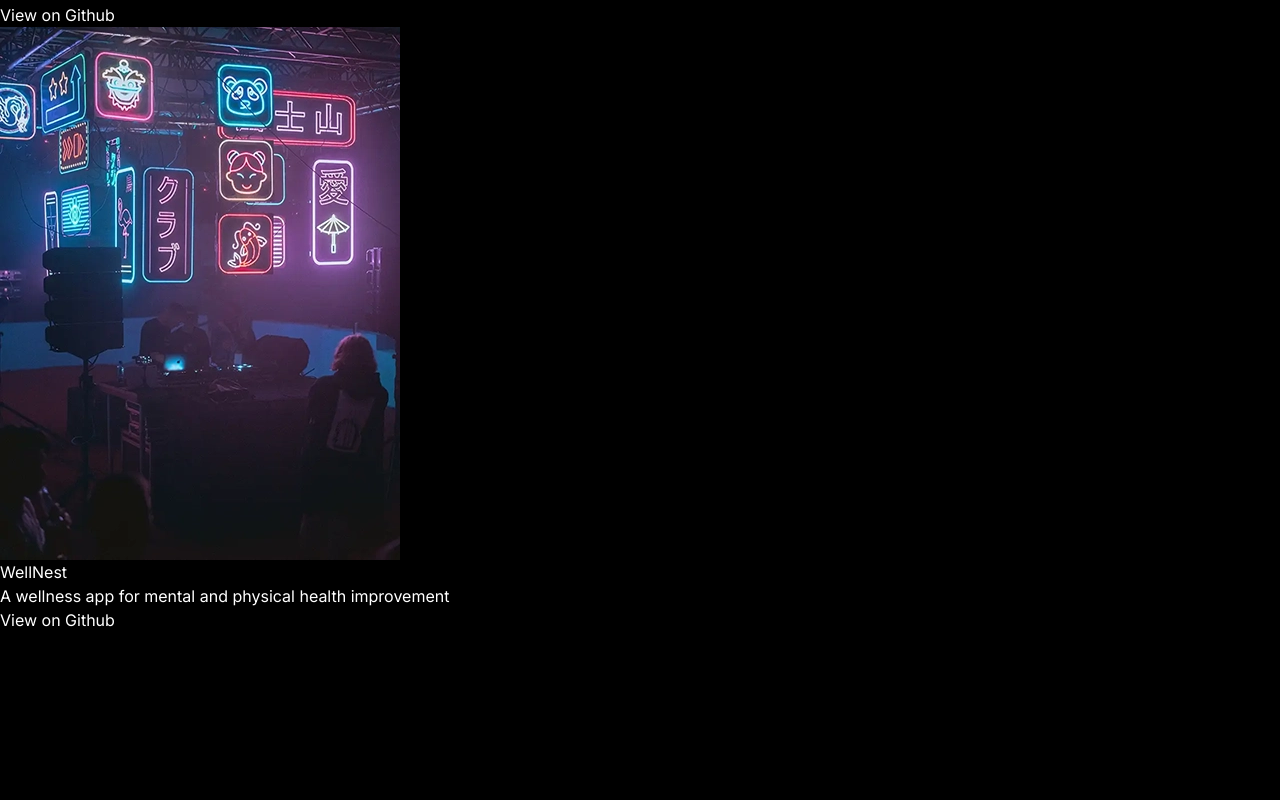
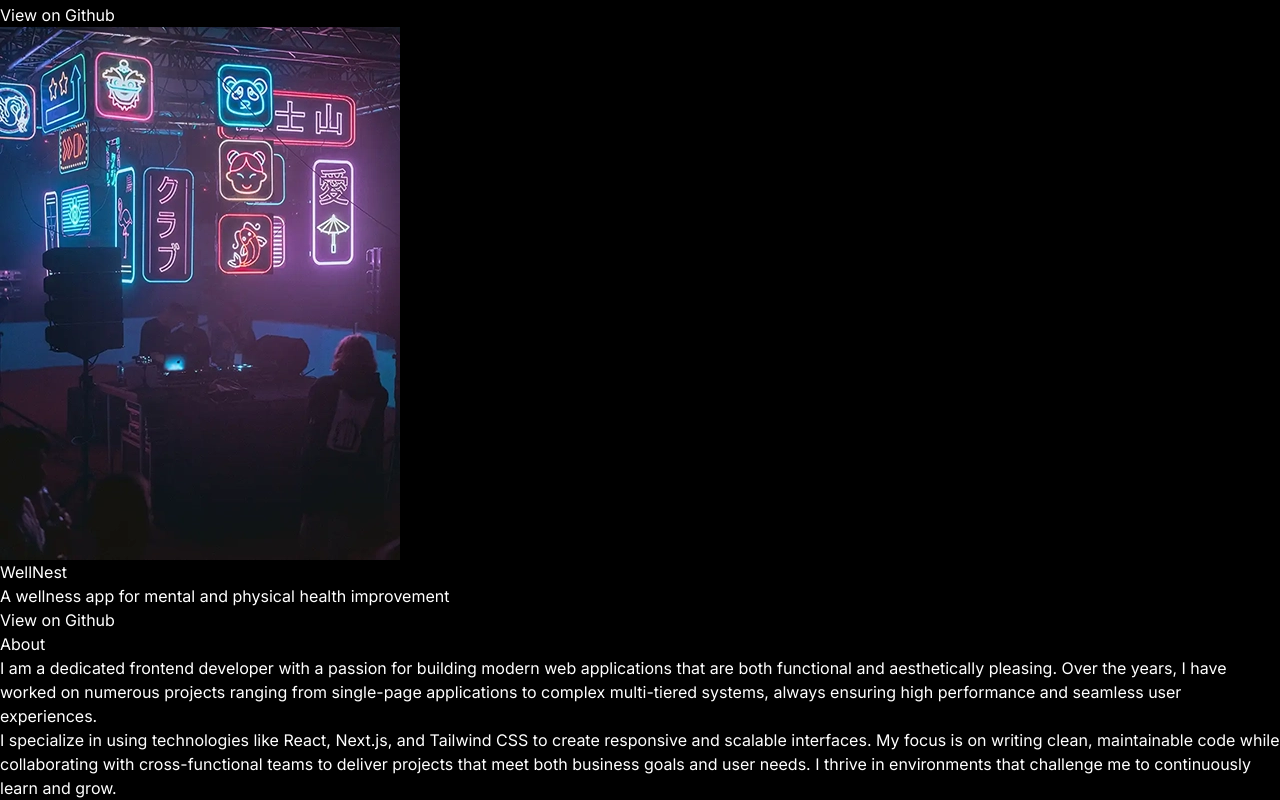
Before and after one commit to Ray-Shubham/Portfolio, a React (Vite) app: page / in a window 1280 px wide. Shown: the part 3787-4587 px from the top of the page. Before the commit the page ends 4419 px from the top, so only its background shows below. Built offline with nearby package versions, Linux system fonts and the light colour scheme.

Commit message:
About Section Completed

```diff
--- a/src/App.jsx
+++ b/src/App.jsx
@@ -3,6 +3,7 @@ import BlurBackground from "./components/BlurBackground";
 import Navbar from "./components/Navbar";
 import Hero from "./components/Hero";
 import Projects from "./components/Projects";
+import About from "./components/About";
 
 const App = () => {
   return (
@@ -13,6 +14,7 @@ const App = () => {
         <Navbar />
         <Hero />
         <Projects />
+        <About />
       </main>
     </>
   );
--- /dev/null
+++ b/src/components/About.jsx
@@ -0,0 +1,45 @@
+import React from "react";
+import { motion } from "framer-motion";
+import { ABOUT_CONTENT } from "../constants";
+
+const About = () => {
+  const textVariants = {
+    hidden: {
+      opacity: 0,
+      y: 50,
+    },
+    visible: {
+      opacity: 1,
+      y: 0,
+      transition: {
+        duration: 0.6,
+        ease: "easeOut",
+      },
+    },
+  };
+  return (
+    <section className="px-6 py-10" id="about">
+      <h1 className="text-4xl md:text-6xl font-medium tracking-tight mb-10">
+        About
+      </h1>
+      <div className="h-1 w-20 mb-8 bg-white"></div>
+
+      <div className="max-w-4xl mx-auto">
+        {ABOUT_CONTENT.paragraphs.map((paragraph, index) => (
+          <motion.p
+            key={index}
+            className="text-xl md:text-2xl lg:text-4xl mb-10 leading-relaxed"
+            initial="hidden"
+            whileInView="visible"
+            viewport={{ once: true, amount: 0.5 }}
+            variants={textVariants}
+          >
+            {paragraph}
+          </motion.p>
+        ))}
+      </div>
+    </section>
+  );
+};
+
+export default About;
```
